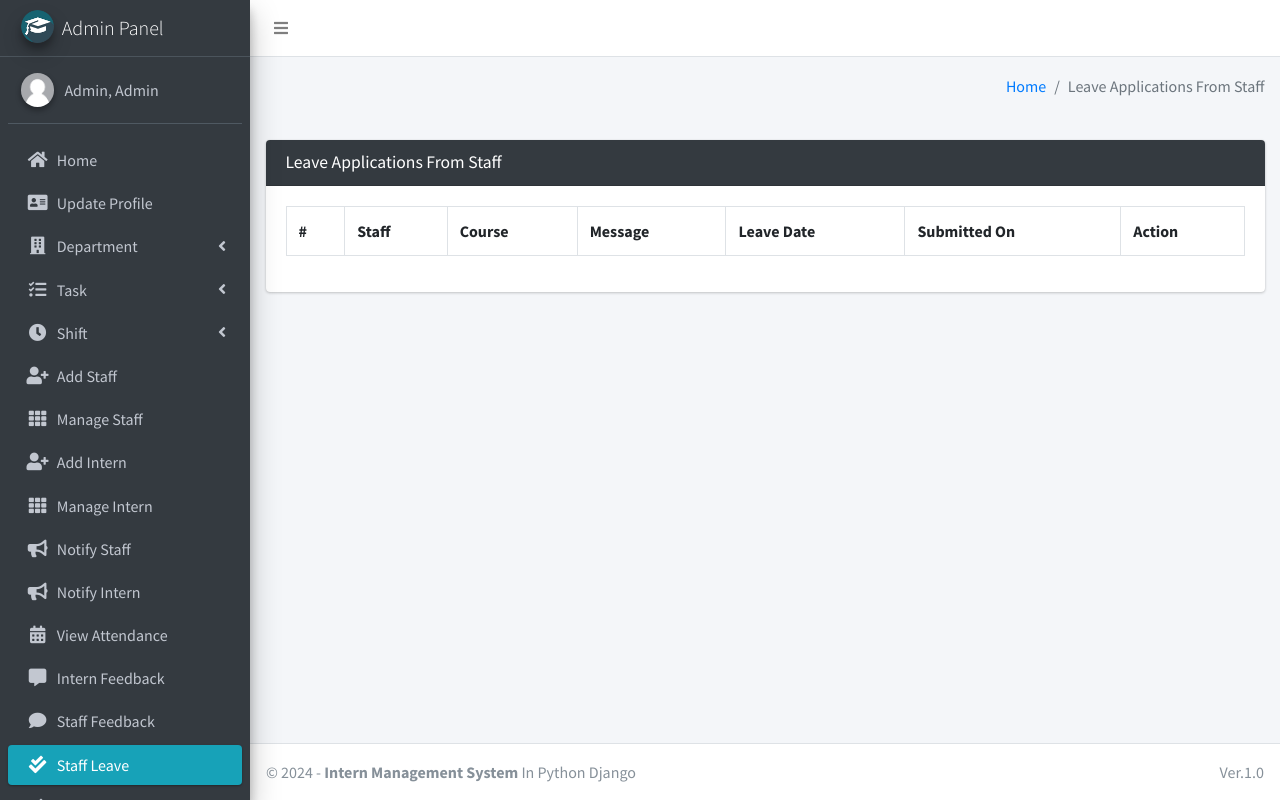
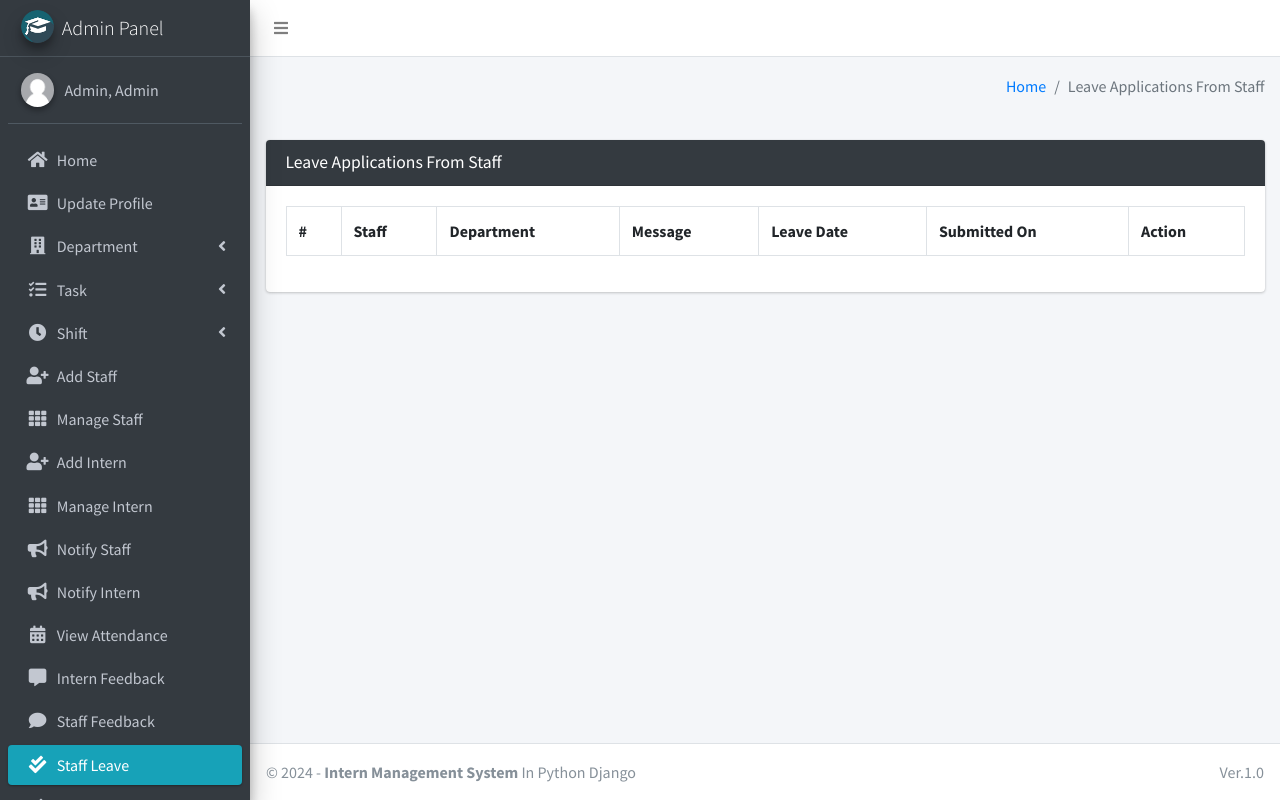
Before and after one commit to Sadu-sadullah/IMS, a Django app: page /staff/view/leave/ in a window 1280 px wide. Run offline with Django 3.2, Linux system fonts and the light colour scheme; a user stored in the database is signed in; data that the repository does not hold is empty; some libraries are stand-ins or nearby versions.

Commit message:
Changes made to the templates

```diff
--- a/main_app/templates/hod_template/intern_leave_view.html
+++ b/main_app/templates/hod_template/intern_leave_view.html
@@ -19,7 +19,7 @@
                             <tr>
                                 <th>#</th>
                                 <th>Intern</th>
-                                <th>Course</th>
+                                <th>Department</th>
                                 <th>Message</th>
                                 <th>Leave Date</th>
                                 <th>Submitted On</th>
@@ -30,7 +30,7 @@
                               <tr>
                                   <td>{{forloop.counter}}</td>
                                   <td>{{leave.intern}}</td>
-                                  <td>{{leave.intern.course}}</td>
+                                  <td>{{leave.intern.department}}</td>
                                   <td>{{leave.message}}</td>
                                   <td>{{leave.date}}</td>
                                   <td>{{leave.created_at}}</td>
--- a/main_app/templates/hod_template/intern_notification.html
+++ b/main_app/templates/hod_template/intern_notification.html
@@ -21,7 +21,7 @@
                                     <th>Full Name</th>
                                     <th>Email</th>
                                     <th>Gender</th>
-                                    <th>Course</th>
+                                    <th>Department</th>
                                     <th>Avatar</th>
                                     <th>Action</th>
                                 </tr>
@@ -33,7 +33,7 @@
                                     <td>{{intern.last_name}}, {{intern.first_name}}</td>
                                     <td>{{intern.email}}</td>
                                     <td>{{intern.gender}}</td>
-                                    <td>{{intern.intern.course.name}}</td>
+                                    <td>{{intern.intern.department.name}}</td>
                                     <td>
                                         {% if intern.profile_pic == ""  %}
                                         No Image
--- a/main_app/templates/hod_template/staff_feedback_template.html
+++ b/main_app/templates/hod_template/staff_feedback_template.html
@@ -19,7 +19,7 @@
                             <tr>
                                 <th>#</th>
                                 <th>Staff</th>
-                                <th>Course</th>
+                                <th>Department</th>
                                 <th>Message</th>
                                 <th>Sent On</th>
                                 <th>Replied On</th>
@@ -29,7 +29,7 @@
                               <tr>
                                   <td>{{forloop.counter}}</td>
                                   <td>{{feedback.staff}}</td>
-                                  <td>{{feedback.staff.course}}</td>
+                                  <td>{{feedback.staff.department}}</td>
                                   <td>{{feedback.feedback}}</td>
 
 
--- a/main_app/templates/hod_template/staff_leave_view.html
+++ b/main_app/templates/hod_template/staff_leave_view.html
@@ -19,7 +19,7 @@
                             <tr>
                                 <th>#</th>
                                 <th>Staff</th>
-                                <th>Course</th>
+                                <th>Department</th>
                                 <th>Message</th>
                                 <th>Leave Date</th>
                                 <th>Submitted On</th>
@@ -30,7 +30,7 @@
                               <tr>
                                   <td>{{forloop.counter}}</td>
                                   <td>{{leave.staff}}</td>
-                                  <td>{{leave.staff.course}}</td>
+                                  <td>{{leave.staff.department}}</td>
                                   <td>{{leave.message}}</td>
                                   <td>{{leave.date}}</td>
                                   <td>{{leave.created_at}}</td>
--- a/main_app/templates/hod_template/staff_notification.html
+++ b/main_app/templates/hod_template/staff_notification.html
@@ -21,7 +21,7 @@
                                     <th>Full Name</th>
                                     <th>Email</th>
                                     <th>Gender</th>
-                                    <th>Course</th>
+                                    <th>Department</th>
                                     <th>Avatar</th>
                                     <th>Action</th>
                                 </tr>
@@ -33,7 +33,7 @@
                                     <td>{{staff.last_name}}, {{staff.first_name}}</td>
                                     <td>{{staff.email}}</td>
                                     <td>{{staff.gender}}</td>
-                                    <td>{{staff.staff.course.name}}</td>
+                                    <td>{{staff.staff.department.name}}</td>
                                     <td>
                                         {% if staff.profile_pic == ""  %}
                                         No Image
```
Also changed, not shown: db.sqlite3.
